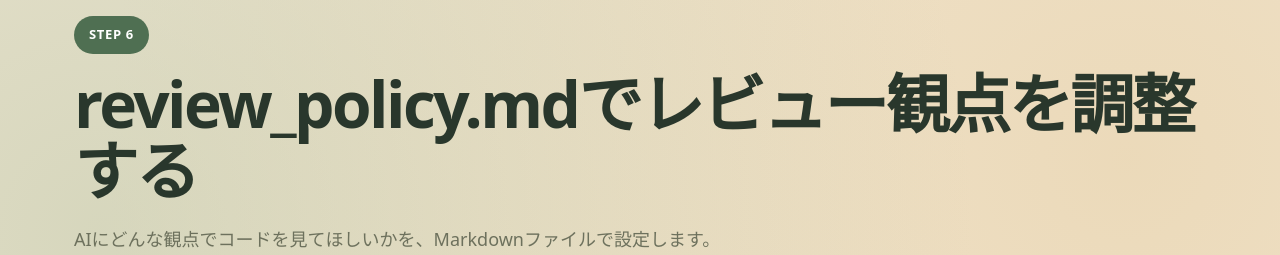
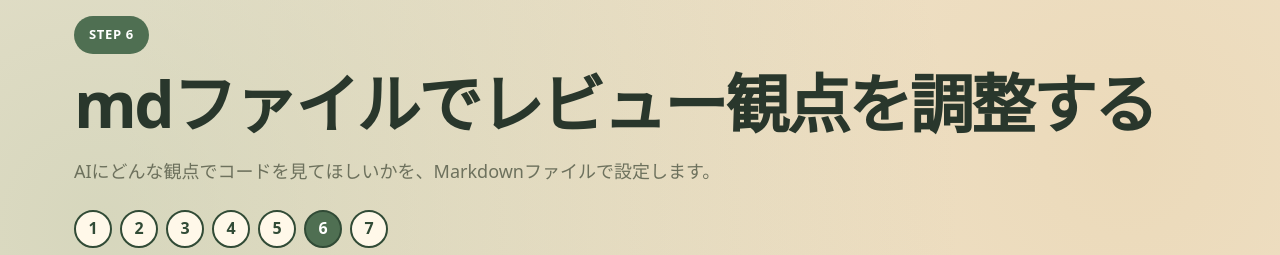
Before and after one commit to nkc-t-koide/GeminiReviewLearningDocument, a plain HTML site: page step06.html in a window 1280 px wide. Shown: the part 120-375 px from the top of the page. Drawn offline with Linux system fonts and the light colour scheme.

Commit message:
step6の表記変更

```diff
--- a/step06.html
+++ b/step06.html
@@ -1,6 +1,6 @@
-<!doctype html><html lang="ja"><head><meta charset="UTF-8"><meta name="viewport" content="width=device-width, initial-scale=1.0"><title>STEP 6 | review_policy.mdでレビュー観点を調整する</title><link rel="stylesheet" href="css/style.css"></head><body>
+<!doctype html><html lang="ja"><head><meta charset="UTF-8"><meta name="viewport" content="width=device-width, initial-scale=1.0"><title>STEP 6 | mdファイルでレビュー観点を調整する</title><link rel="stylesheet" href="css/style.css"></head><body>
 <header class="header"><div class="container topbar"><div><a class="backlink" href="index.html">← トップへ戻る</a><div class="breadcrumbs">STEP 6 / 7</div></div><div class="logo">AI PRレビュー講座<small>GitHub Actions + Gemini API</small></div></div></header>
-<main class="container"><div class="page-title"><span class="label">STEP 6</span><h1>review_policy.mdでレビュー観点を調整する</h1><p>AIにどんな観点でコードを見てほしいかを、Markdownファイルで設定します。</p><div class="progress"><a class="" href="step01.html">1</a><a class="" href="step02.html">2</a><a class="" href="step03.html">3</a><a class="" href="step04.html">4</a><a class="" href="step05.html">5</a><a class="current" href="step06.html">6</a><a class="" href="step07.html">7</a></div></div>
+<main class="container"><div class="page-title"><span class="label">STEP 6</span><h1>mdファイルでレビュー観点を調整する</h1><p>AIにどんな観点でコードを見てほしいかを、Markdownファイルで設定します。</p><div class="progress"><a class="" href="step01.html">1</a><a class="" href="step02.html">2</a><a class="" href="step03.html">3</a><a class="" href="step04.html">4</a><a class="" href="step05.html">5</a><a class="current" href="step06.html">6</a><a class="" href="step07.html">7</a></div></div>
 <section class="section"><h2>Markdownファイルを作る</h2><h3>どこに作る？</h3><p class="lead">AIレビューの観点を決めるファイルは、リポジトリ内の <code>review_rules/</code> フォルダに作成します。<br>今回は、以下の場所に <code>review_policy.md</code> を作ります。</p><pre><code>repo/
 └─ review_rules/
    └─ review_policy.md</code></pre><div class="note"><strong>補足：</strong> STEP5で作ったPythonファイルは、この <code>review_policy.md</code> を読み込んで、Gemini APIに渡すレビュー条件として使います。</div></section>
```
Also changed, not shown: index.html (+1 -1 lines).
